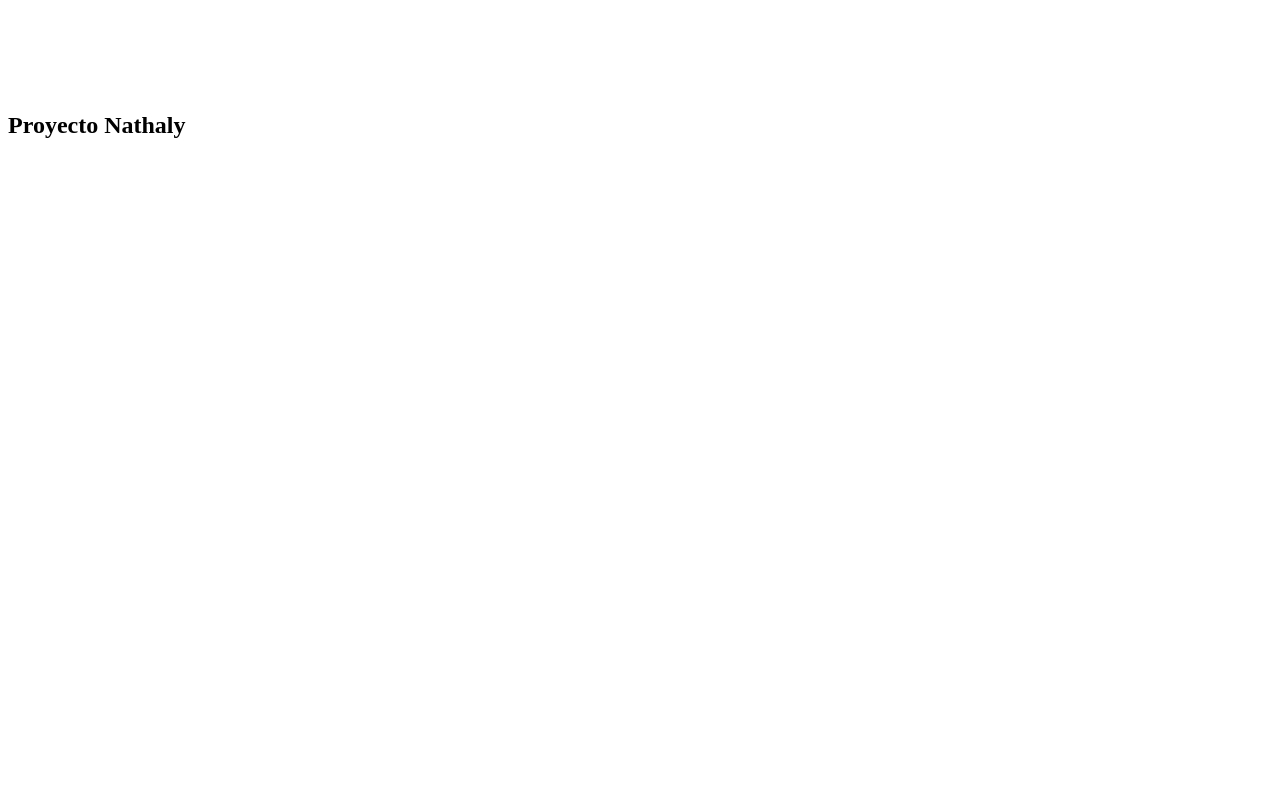
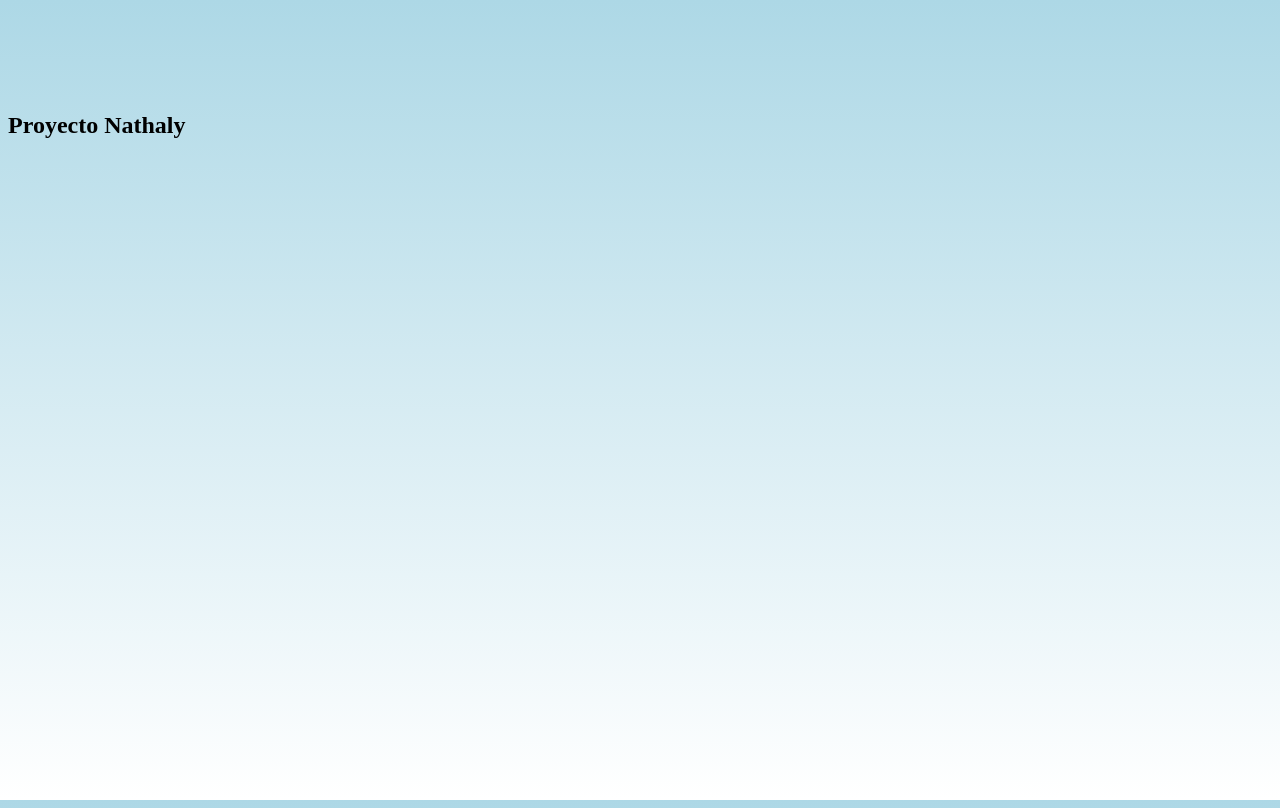
Before and after one commit to Nathaly91/Nathaly91.github.io, a plain HTML site: page index.html in a window 1280 px wide. Drawn offline with Linux system fonts and the light colour scheme.

Commit message:
Update estilos.css

```diff
--- a/estilos.css
+++ b/estilos.css
@@ -2,5 +2,5 @@ body,html{
 	height:100%;
 }
 body{
-	background: linear-gradient(lighblue, white);
+	background:linear-gradient(lightblue,white);
 }
```
